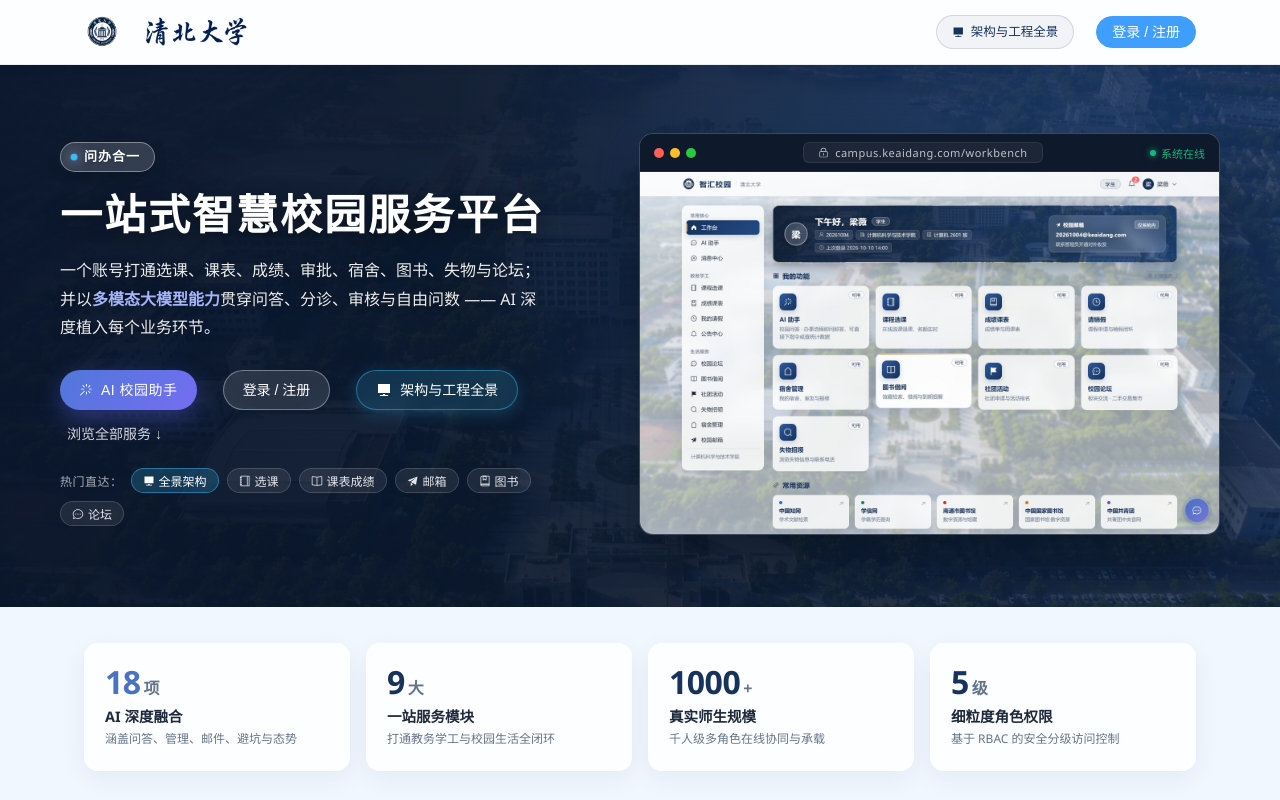
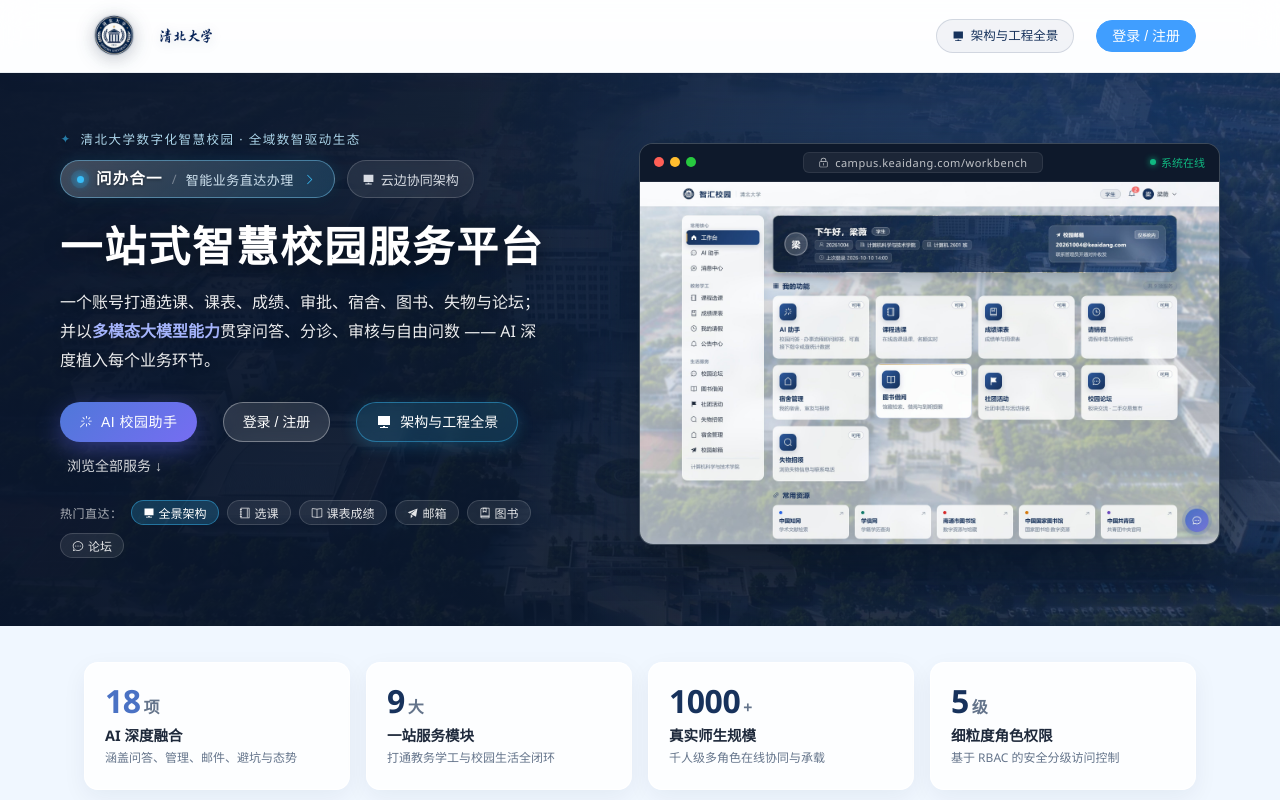
Before and after one commit to keaidang/zhihui-campus, a Vue app: page / in a window 1280 px wide. Shown: the top 800 px of the page. Built offline with nearby package versions, Linux system fonts and the light colour scheme; no server answers.

Commit message:
feat(ui): 放大并升级校徽Logo视觉动效，扩充首页问办合一胶囊与顶部数智微标

```diff
--- a/src/styles.css
+++ b/src/styles.css
@@ -87,14 +87,15 @@ body { background: transparent; }
   position: sticky;
   top: 0;
   z-index: 100;
-  backdrop-filter: blur(14px);
-  -webkit-backdrop-filter: blur(14px);
-  background: rgba(255, 255, 255, 0.85);
+  backdrop-filter: blur(16px);
+  -webkit-backdrop-filter: blur(16px);
+  background: rgba(255, 255, 255, 0.88);
   border-bottom: 1px solid rgba(23, 50, 92, 0.08);
-  box-shadow: 0 2px 12px rgba(15, 35, 66, 0.04);
+  box-shadow: 0 4px 20px rgba(15, 35, 66, 0.05);
+  transition: all 0.3s ease;
 }
 .zc-navbar .inner {
-  height: 64px;
+  height: 72px;
   display: flex;
   align-items: center;
   justify-content: space-between;
@@ -102,12 +103,43 @@ body { background: transparent; }
 .zc-logo {
   display: flex;
   align-items: center;
-  gap: 10px;
+  gap: 14px;
   color: var(--zc-primary);
   cursor: pointer;
+  user-select: none;
+  padding: 4px 6px;
+  border-radius: 12px;
+  transition: all 0.35s cubic-bezier(0.34, 1.56, 0.64, 1);
 }
-.zc-logo .brand-logo { width: 36px; height: 36px; object-fit: contain; flex: none; }
-.zc-logo .brand-name { width: 128px; height: 38px; object-fit: cover; object-position: center; }
+.zc-logo:hover {
+  transform: translateY(-1px) scale(1.02);
+}
+.zc-logo .brand-logo {
+  width: 48px;
+  height: 48px;
+  object-fit: contain;
+  flex: none;
+  border-radius: 50%;
+  filter: drop-shadow(0 3px 10px rgba(15, 35, 66, 0.22)) drop-shadow(0 0 1px rgba(15, 35, 66, 0.35));
+  transition: all 0.4s cubic-bezier(0.34, 1.56, 0.64, 1);
+  will-change: transform, filter;
+}
+.zc-logo:hover .brand-logo {
+  transform: rotate(-3deg) scale(1.08);
+  filter: drop-shadow(0 6px 18px rgba(29, 78, 216, 0.38)) drop-shadow(0 0 4px rgba(56, 189, 248, 0.45)) brightness(1.05);
+}
+.zc-logo .brand-name {
+  width: 156px;
+  height: 44px;
+  object-fit: contain;
+  object-position: center left;
+  filter: drop-shadow(0 2px 6px rgba(15, 35, 66, 0.16));
+  transition: all 0.35s ease;
+}
+.zc-logo:hover .brand-name {
+  transform: translateX(2px);
+  filter: drop-shadow(0 3px 10px rgba(15, 35, 66, 0.28)) brightness(0.96);
+}
 
 .nav-user-area {
   display: flex;
@@ -164,8 +196,10 @@ body { background: transparent; }
 
 
 @media (max-width: 640px) {
-  .zc-logo .brand-logo { width: 30px; height: 30px; }
-  .zc-logo .brand-name { width: 104px; height: 32px; }
+  .zc-navbar .inner { height: 62px; }
+  .zc-logo { gap: 10px; }
+  .zc-logo .brand-logo { width: 38px; height: 38px; }
+  .zc-logo .brand-name { width: 122px; height: 34px; }
 }
 
 /* ---------- Hero：左文案 + 右 macOS 旗舰视窗悬浮预览 ---------- */
@@ -189,68 +223,153 @@ body { background: transparent; }
   grid-template-columns: minmax(0, 1.05fr) minmax(0, 1.15fr);
   align-items: center;
   gap: 48px;
-  padding: 68px 0 72px;
+  padding: 56px 0 68px;
   text-align: left;
 }
 .zc-hero .hero-copy { min-width: 0; }
 
 .zc-hero .hero-eyebrow {
-  margin-bottom: 16px;
+  margin-bottom: 22px;
+  display: flex;
+  flex-direction: column;
+  gap: 12px;
 }
-.zc-hero .hero-badge {
+
+/* 上方空白位置充实：高校数智先导微标 */
+.hero-eyebrow-lead {
   display: inline-flex;
   align-items: center;
-  gap: 7px;
-  height: 30px;
-  padding: 0 14px 0 10px;
-  background: rgba(255, 255, 255, 0.16);
-  border: 1px solid rgba(255, 255, 255, 0.38);
+  gap: 8px;
+  color: rgba(186, 230, 253, 0.92);
+  font-size: 12.5px;
+  font-weight: 500;
+  letter-spacing: 1.5px;
+  text-shadow: 0 1px 3px rgba(0, 0, 0, 0.4);
+}
+.hero-eyebrow-lead .lead-sparkle {
+  color: #38bdf8;
+  font-size: 13px;
+  animation: heroLeadSparkle 2.5s ease-in-out infinite;
+}
+@keyframes heroLeadSparkle {
+  0%, 100% { opacity: 0.6; transform: scale(0.9); }
+  50% { opacity: 1; transform: scale(1.2); text-shadow: 0 0 8px #38bdf8; }
+}
+
+.hero-badge-group {
+  display: flex;
+  align-items: center;
+  flex-wrap: wrap;
+  gap: 12px;
+}
+
+/* 核心旗舰胶囊：问办合一 */
+.zc-hero .hero-badge-main {
+  display: inline-flex;
+  align-items: center;
+  gap: 9px;
+  height: 38px;
+  padding: 0 18px 0 12px;
+  background: linear-gradient(135deg, rgba(255, 255, 255, 0.22) 0%, rgba(56, 189, 248, 0.16) 100%);
+  border: 1px solid rgba(125, 211, 252, 0.45);
   border-radius: 999px;
-  backdrop-filter: blur(12px);
-  -webkit-backdrop-filter: blur(12px);
+  backdrop-filter: blur(14px);
+  -webkit-backdrop-filter: blur(14px);
+  box-shadow: 0 4px 18px rgba(0, 0, 0, 0.25), 0 0 16px rgba(56, 189, 248, 0.15);
+  cursor: pointer;
+  user-select: none;
+  transition: all 0.3s cubic-bezier(0.34, 1.56, 0.64, 1);
+}
+.zc-hero .hero-badge-main:hover {
+  background: linear-gradient(135deg, rgba(255, 255, 255, 0.30) 0%, rgba(56, 189, 248, 0.26) 100%);
+  border-color: rgba(186, 230, 253, 0.8);
+  transform: translateY(-2px) scale(1.02);
+  box-shadow: 0 6px 24px rgba(0, 0, 0, 0.32), 0 0 22px rgba(56, 189, 248, 0.35);
+}
+
+.zc-hero .hero-badge-main .badge-spark-ring {
+  position: relative;
+  width: 14px;
+  height: 14px;
+  display: flex;
+  align-items: center;
+  justify-content: center;
+}
+.zc-hero .hero-badge-main .badge-spark-ring::before {
+  content: '';
+  position: absolute;
+  inset: 0;
+  border-radius: 50%;
+  background: rgba(56, 189, 248, 0.3);
+  animation: heroRingPulse 2s cubic-bezier(0.4, 0, 0.6, 1) infinite;
+}
+@keyframes heroRingPulse {
+  0% { transform: scale(0.8); opacity: 0.9; }
+  100% { transform: scale(1.8); opacity: 0; }
+}
+.zc-hero .hero-badge-main .badge-spark {
+  position: relative;
+  z-index: 1;
+  width: 7px;
+  height: 7px;
+  border-radius: 50%;
+  background: #38bdf8;
+  box-shadow: 0 0 8px #38bdf8, 0 0 14px #0284c7;
+}
+
+.zc-hero .hero-badge-main .badge-text {
   color: #ffffff;
+  font-size: 15.5px;
+  font-weight: 700;
+  line-height: 1;
+  letter-spacing: 1.2px;
+  text-shadow: 0 1px 3px rgba(0, 0, 0, 0.4);
+}
+.zc-hero .hero-badge-main .badge-sep {
+  color: rgba(255, 255, 255, 0.35);
   font-size: 13px;
-  font-weight: 600;
-  line-height: 1;
-  letter-spacing: 1px;
-  box-shadow: 0 4px 14px rgba(0, 0, 0, 0.2);
+  font-weight: 300;
+}
+.zc-hero .hero-badge-main .badge-sub {
+  color: rgba(224, 242, 254, 0.92);
+  font-size: 13px;
+  font-weight: 500;
+  letter-spacing: 0.5px;
+}
+.zc-hero .hero-badge-main .badge-arrow {
+  color: #38bdf8;
+  font-size: 13px;
+  transition: transform 0.25s ease;
+}
+.zc-hero .hero-badge-main:hover .badge-arrow {
+  transform: translateX(3px);
+  color: #7dd3fc;
+}
+
+/* 伴随辅助小胶囊 */
+.zc-hero .hero-badge-chip {
+  display: inline-flex;
+  align-items: center;
+  gap: 6px;
+  height: 38px;
+  padding: 0 14px;
+  background: rgba(255, 255, 255, 0.08);
+  border: 1px solid rgba(255, 255, 255, 0.18);
+  border-radius: 999px;
+  backdrop-filter: blur(10px);
+  -webkit-backdrop-filter: blur(10px);
+  color: rgba(241, 245, 249, 0.88);
+  font-size: 13px;
+  font-weight: 500;
   cursor: pointer;
   user-select: none;
   transition: all 0.25s ease;
 }
-.zc-hero .hero-badge:hover {
-  background: rgba(255, 255, 255, 0.24);
-  border-color: rgba(255, 255, 255, 0.6);
+.zc-hero .hero-badge-chip:hover {
+  background: rgba(255, 255, 255, 0.16);
+  border-color: rgba(255, 255, 255, 0.35);
+  color: #ffffff;
   transform: translateY(-1px);
-  box-shadow: 0 6px 18px rgba(0, 0, 0, 0.28);
-}
-.zc-hero .hero-badge .badge-spark {
-  width: 6px;
-  height: 6px;
-  border-radius: 50%;
-  background: #38bdf8;
-  box-shadow: 0 0 6px #38bdf8;
-  animation: heroBadgePulse 2s ease-in-out infinite;
-}
-.zc-hero .hero-badge .badge-text {
-  color: #ffffff;
-  font-size: 13px;
-  font-weight: 600;
-  line-height: 1;
-  letter-spacing: 1px;
-  text-shadow: 0 1px 2px rgba(0, 0, 0, 0.25);
-}
-
-@keyframes heroBadgePulse {
-  0%, 100% {
-    opacity: 0.65;
-    transform: scale(0.9);
-  }
-  50% {
-    opacity: 1;
-    transform: scale(1.15);
-    box-shadow: 0 0 12px #c7d2fe;
-  }
 }
 
 .zc-hero h1 {
@@ -471,6 +590,9 @@ body { background: transparent; }
      于是窄屏下文案左右零留白、直接贴着蒙版边缘，看上去就是"没对齐"。
      改用四值简写只改上下，左右沿用容器自己的 24px。 */
   .zc-hero .hero-inner { grid-template-columns: minmax(0, 1fr); gap: 0; padding: 52px 24px 56px; text-align: center; }
+  .zc-hero .hero-eyebrow { align-items: center; }
+  .hero-eyebrow-lead { justify-content: center; }
+  .hero-badge-group { justify-content: center; }
   .zc-hero h1 { font-size: 32px; letter-spacing: 1px; }
   .zc-hero p { margin: 0 auto 24px; font-size: 15px; }
   .zc-hero .actions { justify-content: center; }
@@ -479,8 +601,13 @@ body { background: transparent; }
 }
 /* 超窄屏（手机竖屏）：标题/正文再降一档，避免长标题被压成两行后视觉失衡 */
 @media (max-width: 480px) {
-  .zc-hero .hero-eyebrow { margin-bottom: 10px; }
-  .zc-hero .hero-badge { font-size: 12px; height: 28px; padding: 0 12px 0 8px; letter-spacing: 0.8px; }
+  .zc-hero .hero-eyebrow { margin-bottom: 12px; gap: 8px; }
+  .hero-eyebrow-lead { font-size: 11px; letter-spacing: 0.8px; }
+  .zc-hero .hero-badge-main { height: 32px; padding: 0 12px 0 10px; }
+  .zc-hero .hero-badge-main .badge-text { font-size: 13px; }
+  .zc-hero .hero-badge-main .badge-sep,
+  .zc-hero .hero-badge-main .badge-sub { display: none; }
+  .zc-hero .hero-badge-chip { display: none; }
   .zc-hero h1 { font-size: 25px; letter-spacing: 0.5px; }
   .zc-hero p { font-size: 14px; line-height: 1.75; margin-bottom: 20px; }
   .zc-hero .actions { gap: 10px; }
--- a/src/views/HomeView.vue
+++ b/src/views/HomeView.vue
@@ -42,10 +42,25 @@
       <div class="zc-container hero-inner">
         <div class="hero-copy">
           <div class="hero-eyebrow">
-            <span class="hero-badge" title="点击体验「问办合一」智能直达" @click="goAi">
-              <span class="badge-spark"></span>
-              <span class="badge-text">问办合一</span>
-            </span>
+            <div class="hero-eyebrow-lead">
+              <span class="lead-sparkle">✦</span>
+              <span class="lead-text">清北大学数字化智慧校园 · 全域数智驱动生态</span>
+            </div>
+            <div class="hero-badge-group">
+              <span class="hero-badge hero-badge-main" title="点击体验「问办合一」智能业务直达" @click="goAi">
+                <span class="badge-spark-ring">
+                  <span class="badge-spark"></span>
+                </span>
+                <span class="badge-text">问办合一</span>
+                <span class="badge-sep">/</span>
+                <span class="badge-sub">智能业务直达办理</span>
+                <el-icon class="badge-arrow"><ArrowRight /></el-icon>
+              </span>
+              <span class="hero-badge-chip" @click="$router.push('/overview')">
+                <el-icon :size="13"><Platform /></el-icon>
+                <span>云边协同架构</span>
+              </span>
+            </div>
           </div>
           <h1>一站式智慧校园服务平台</h1>
           <p>
```
